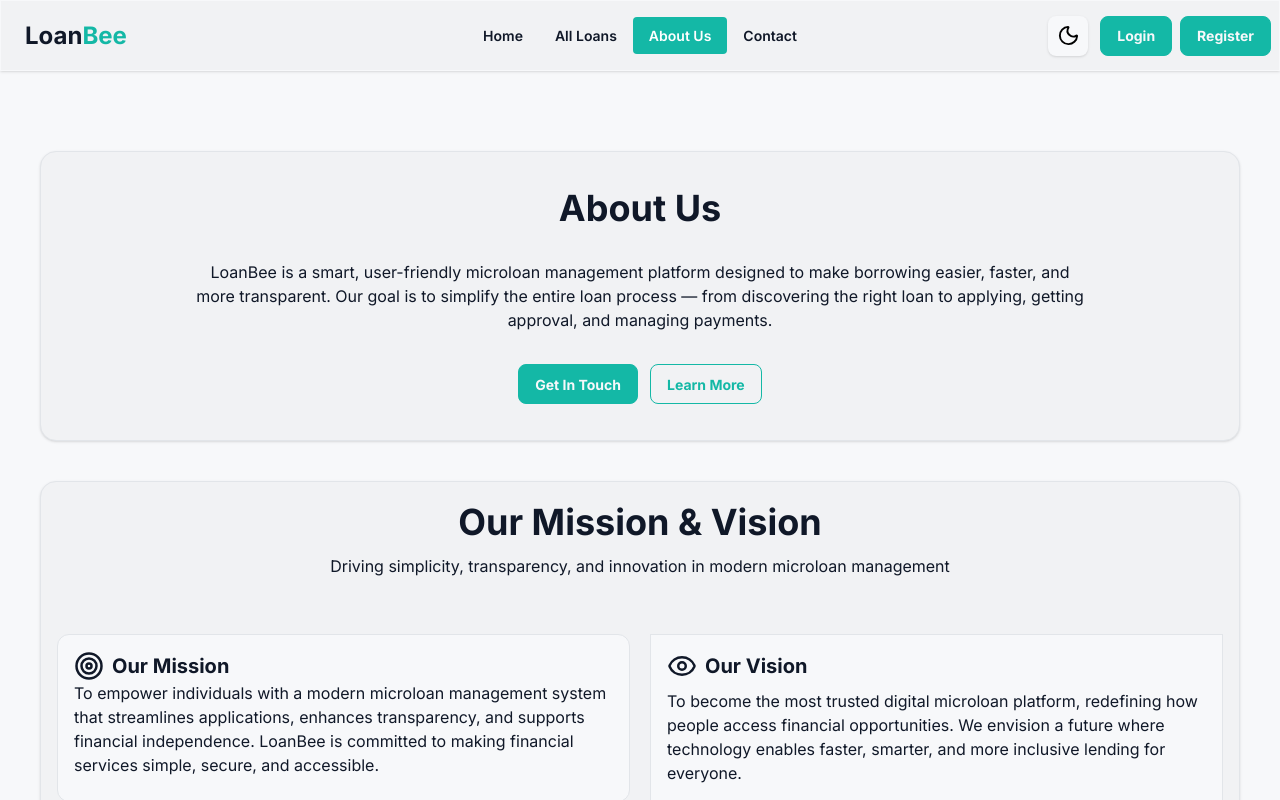
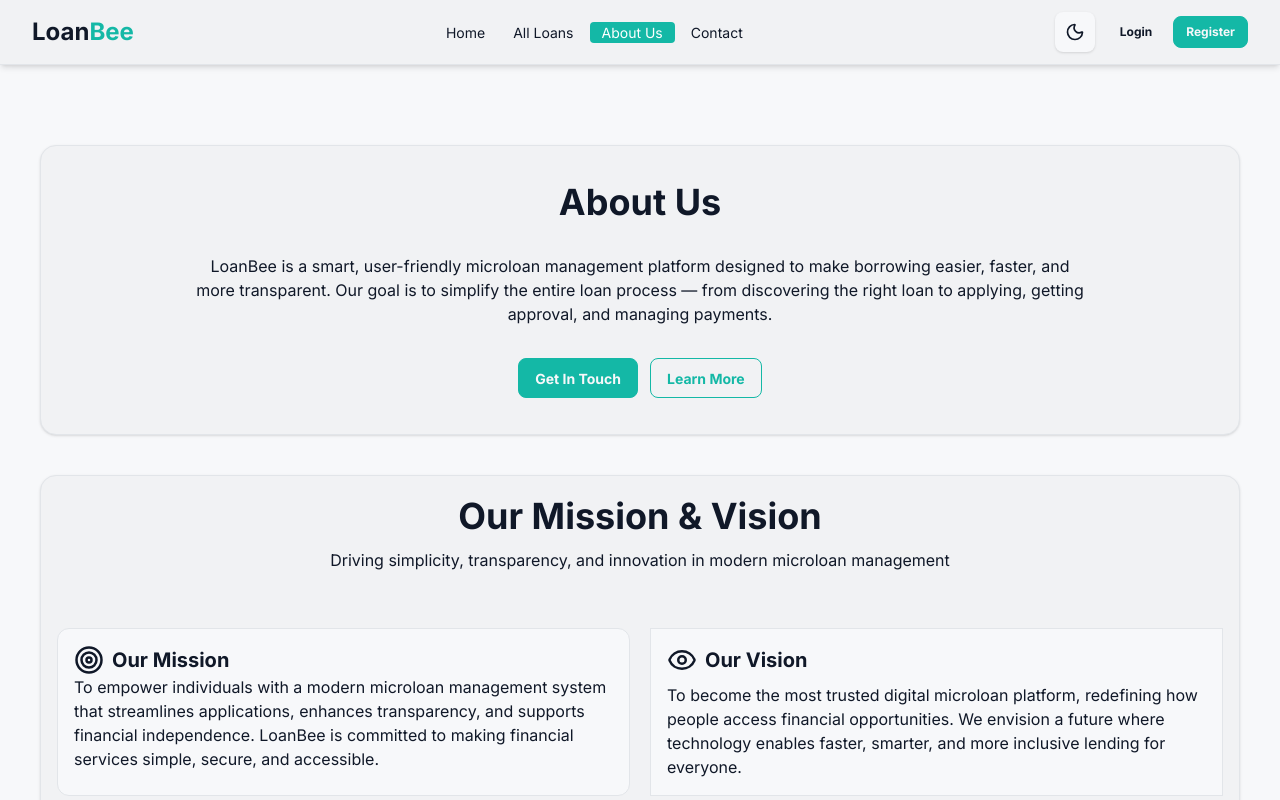
Before and after one commit to hossain-shifat/Micro-Loan, a React (Vite) app: page /about in a window 1280 px wide. Shown: the top 800 px of the page. Built offline with nearby package versions, Linux system fonts and the light colour scheme; no server answers.

Commit message:
Modify the navbar

```diff
--- a/src/Shared/Navbar/Navbar.jsx
+++ b/src/Shared/Navbar/Navbar.jsx
@@ -1,82 +1,214 @@
-import { Menu, MoonIcon, SunIcon, User } from 'lucide-react'
-import React from 'react'
+import { Menu, MoonIcon, SunIcon, User, ChevronDown, LogOut, Settings, UserCircle } from 'lucide-react'
+import React, { useState, useEffect, useRef } from 'react'
 import Logo from '../../Components/Logo/Logo'
 import { useTheme } from '../../Hooks/ThemeHook/useTheme'
 import { Link, NavLink } from 'react-router'
 import useAuth from '../../Hooks/UseAuth/useAuth'
 
 const Navbar = () => {
-
     const [theme, toggleTheme] = useTheme()
     const { user, logOut } = useAuth()
+    const [isProfileOpen, setIsProfileOpen] = useState(false)
+    const [isMobileMenuOpen, setIsMobileMenuOpen] = useState(false)
+    const profileRef = useRef(null)
 
-    const links =
-        <>
-            <NavLink to='/'><li>Home</li></NavLink>
-            <NavLink to='/all-loans'><li>All Loans</li></NavLink>
-            <NavLink to='/about'><li>About Us</li></NavLink>
-            <NavLink to='/contact'><li>Contact</li></NavLink>
-            {
-                user &&
-                <>
-                    <NavLink to='/dashboard'><li>Dashboard</li></NavLink>
-                </>
+    // Close profile dropdown when clicking outside
+    useEffect(() => {
+        const handleClickOutside = (event) => {
+            if (profileRef.current && !profileRef.current.contains(event.target)) {
+                setIsProfileOpen(false)
             }
-        </>
-
+        }
+        document.addEventListener('mousedown', handleClickOutside)
+        return () => document.removeEventListener('mousedown', handleClickOutside)
+    }, [])
 
     const handleLogout = () => {
         logOut()
+        setIsProfileOpen(false)
     }
 
+    const closeMobileMenu = () => {
+        setIsMobileMenuOpen(false)
+    }
 
+    const loggedOutLinks = (
+        <>
+            <NavLink to='/' onClick={closeMobileMenu}>
+                <li className="transition-colors duration-200 hover:text-white">Home</li>
+            </NavLink>
+            <NavLink to='/all-loans' onClick={closeMobileMenu}>
+                <li className="transition-colors duration-200 hover:text-white">All Loans</li>
+            </NavLink>
+            <NavLink to='/about' onClick={closeMobileMenu}>
+                <li className="transition-colors duration-200 hover:text-white">About Us</li>
+            </NavLink>
+            <NavLink to='/contact' onClick={closeMobileMenu}>
+                <li className="transition-colors duration-200 hover:text-white">Contact</li>
+            </NavLink>
+        </>
+    )
+
+    const loggedInLinks = (
+        <>
+            <NavLink to='/' onClick={closeMobileMenu}>
+                <li className="transition-colors duration-200 hover:text-white">Home</li>
+            </NavLink>
+            <NavLink to='/all-loans' onClick={closeMobileMenu}>
+                <li className="transition-colors duration-200 hover:text-white">All Loans</li>
+            </NavLink>
+            <NavLink to='/dashboard' onClick={closeMobileMenu}>
+                <li className="transition-colors duration-200 hover:text-white">Dashboard</li>
+            </NavLink>
+            <NavLink to='/about' onClick={closeMobileMenu}>
+                <li className="transition-colors duration-200 hover:text-white">About Us</li>
+            </NavLink>
+            <NavLink to='/contact' onClick={closeMobileMenu}>
+                <li className="transition-colors duration-200 hover:text-white">Contact</li>
+            </NavLink>
+            <NavLink to='/dashboard' onClick={closeMobileMenu}>
+                <li className="transition-colors duration-200 hover:text-white">Dashboard</li>
+            </NavLink>
+        </>
+    )
 
     return (
-        <div className="navbar bg-base-200 border border-base-100 shadow-sm">
-            <div className="navbar-start">
-                <div className="dropdown">
-                    <div tabIndex={0} role="button" className="btn btn-ghost btn-square btn-sm hover:bg-transparent hover:border-none hover:shadow-none lg:hidden">
-                        <Menu />
+        <nav className="sticky top-0 z-50 w-full bg-base-200 border-b border-base-300 shadow-md">
+            <div className="max-w-7xl mx-auto px-4 sm:px-6 lg:px-8">
+                <div className="flex items-center justify-between h-16">
+                    {/* Left Section - Logo & Mobile Menu */}
+                    <div className="flex items-center gap-4">
+                        {/* Mobile Menu Button */}
+                        <ul
+                            onClick={() => setIsMobileMenuOpen(!isMobileMenuOpen)}
+                            className="lg:hidden p-2 rounded-lg hover:bg-base-300 transition-colors duration-200"
+                            aria-label="Toggle menu"
+                        >
+                            <Menu size={24} className="text-base-content" />
+                        </ul>
+
+                        <Logo style={''} />
                     </div>
-                    {/* mobile view */}
-                    <ul tabIndex="-1" className="menu menu-sm dropdown-content bg-base-100 rounded-box z-1 mt-3 w-52 p-2 *:p-2 *:font-bold *:text-base-content shadow">
-                        {links}
+
+                    {/* Center Section - Desktop Navigation */}
+                    <div className="hidden lg:flex items-center space-x-1">
+                        <ul className="menu menu-horizontal *:px-3 gap-1">
+                            {user ? loggedInLinks : loggedOutLinks}
                         </ul>
                     </div>
-                <Logo style={'pl-2 md:pl-4'} />
+
+                    {/* Right Section - Theme Toggle & Auth */}
+                    <div className="flex items-center gap-3">
+                        {/* Theme Toggle Button */}
+                        <button
+                            onClick={toggleTheme}
+                            className="p-2.5 rounded-lg bg-base-100 hover:bg-base-300 shadow-sm transition-all duration-200 hover:scale-105 active:scale-95"
+                            aria-label="Toggle theme"
+                        >
+                            {theme === "light" ? (
+                                <MoonIcon size={20} className="text-base-content" />
+                            ) : (
+                                <SunIcon size={20} className="text-warning" />
+                            )}
+                        </button>
+
+                        {/* Auth Section */}
+                        {user ? (
+                            <div className="relative" ref={profileRef}>
+                                {/* Profile Dropdown Button */}
+                                <button
+                                    onClick={() => setIsProfileOpen(!isProfileOpen)}
+                                    className="flex items-center gap-2 p-1.5 pr-3 rounded-lg bg-base-100 hover:bg-base-300 shadow-sm transition-all duration-200 hover:scale-105 active:scale-95"
+                                >
+                                    <img
+                                        src={user.photoURL}
+                                        alt="Profile"
+                                        className="w-8 h-8 rounded-full object-cover ring-2 ring-primary/20"
+                                    />
+                                    <ChevronDown
+                                        size={16}
+                                        className={`hidden sm:block text-base-content transition-transform duration-200 ${isProfileOpen ? 'rotate-180' : ''
+                                            }`}
+                                    />
+                                </button>
+
+                                {/* Dropdown Menu */}
+                                {isProfileOpen && (
+                                    <div className="absolute right-0 mt-2 w-56 bg-base-100 rounded-lg shadow-xl border border-base-300 overflow-hidden animate-in fade-in slide-in-from-top-2 duration-200">
+                                        {/* User Info Header */}
+                                        <div className="px-4 py-3 bg-base-200 border-b border-base-300">
+                                            <p className="text-sm font-semibold text-base-content truncate">
+                                                {user.displayName || 'User'}
+                                            </p>
+                                            <p className="text-xs text-base-content/60 truncate">
+                                                {user.email}
+                                            </p>
                                         </div>
-            {/* large screen view */}
-            <div className="navbar-center hidden lg:flex">
-                <ul className="menu menu-horizontal *:px-4 *:py-2 *:font-semibold">
-                    {links}
-                </ul>
+
+                                        {/* Menu Items */}
+                                        <div className="py-2">
+                                            <Link
+                                                to="/dashboard/my-profile"
+                                                onClick={() => setIsProfileOpen(false)}
+                                                className="flex items-center gap-3 px-4 py-2.5 text-sm text-base-content hover:bg-base-200 transition-colors duration-150"
+                                            >
+                                                <UserCircle size={18} />
+                                                My Profile
+                                            </Link>
+                                            <Link
+                                                to="/dashboard"
+                                                onClick={() => setIsProfileOpen(false)}
+                                                className="flex items-center gap-3 px-4 py-2.5 text-sm text-base-content hover:bg-base-200 transition-colors duration-150"
+                                            >
+                                                <Settings size={18} />
+                                                Dashboard
+                                            </Link>
                                         </div>
-            <div className="navbar-end flex gap-3">
-                <button onClick={toggleTheme} className="size-10 -ml-3 md:ml-3 p-2 flex items-center justify-center bg-base-100 shadow rounded-lg transition hover:scale-105 active:scale-95 cursor-pointer">
-                    {
-                        theme === "light"
-                            ? (<MoonIcon className=" text-black dark:text-gray-200" size={23} stroke='black' />)
-                            : (<SunIcon className="size-5 text-yellow-400" size={23} />)
-                    }
+
+                                        {/* Logout Button */}
+                                        <div className="border-t border-base-300 py-2">
+                                            <button
+                                                onClick={handleLogout}
+                                                className="flex items-center gap-3 w-full px-4 py-2.5 text-sm text-error hover:bg-error/10 transition-colors duration-150"
+                                            >
+                                                <LogOut size={18} />
+                                                Logout
                                             </button>
-                <div>
-                    {
-                        user ?
-                            <div className="flex gap-4 items-center">
-                                <div className="tooltip tooltip-bottom bg-base-300 rounded-full" data-tip='My Profile'>
-                                    <Link to='/dashboard/my-profile'> <img className="w-10.5 h-10.5 rounded-full object-cover" src={user.photoURL} alt="" /></Link>
                                         </div>
-                                <button onClick={handleLogout} className="btn btn-error btn-outline">Logout</button>
                                     </div>
-                            :
-                            <div className="flex gap-2">
-                                <Link to='/login' className="btn btn-primary">Login</Link>
-                                <Link to='/register' className="btn btn-primary">Register</Link>
+                                )}
                             </div>
-                    }
+                        ) : (
+                            <div className="flex items-center gap-2">
+                                <Link
+                                    to="/login"
+                                    className="btn btn-sm btn-ghost normal-case font-semibold hover:bg-base-300"
+                                >
+                                    Login
+                                </Link>
+                                <Link
+                                    to="/register"
+                                    className="btn btn-sm btn-primary normal-case font-semibold"
+                                >
+                                    Register
+                                </Link>
+                            </div>
+                        )}
                     </div>
                 </div>
             </div>
+
+            {/* Mobile Menu Dropdown */}
+            {isMobileMenuOpen && (
+                <div className="lg:hidden bg-base-100 border-t border-base-300 shadow-lg animate-in slide-in-from-top duration-200">
+                    <div className="px-4 py-3 space-y-1">
+                        <ul className="menu menu-sm gap-1">
+                            {user ? loggedInLinks : loggedOutLinks}
+                        </ul>
+                    </div>
+                </div>
+            )}
+        </nav>
     )
 }
 
```
Lines whose indentation alone changed are shown as unchanged.
